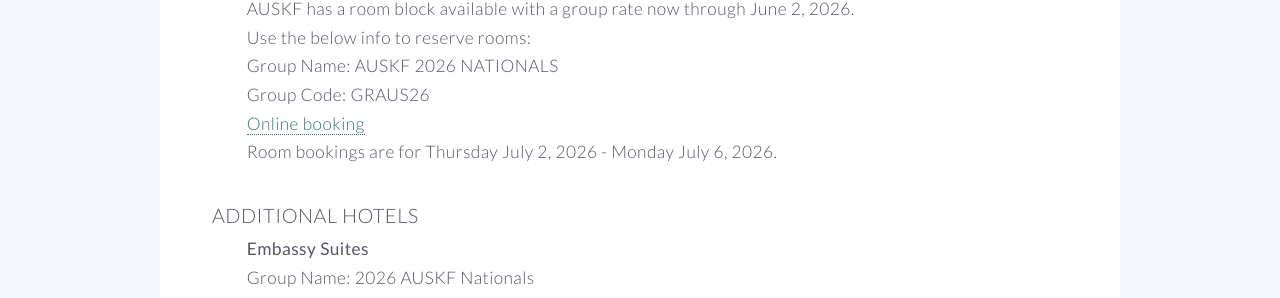
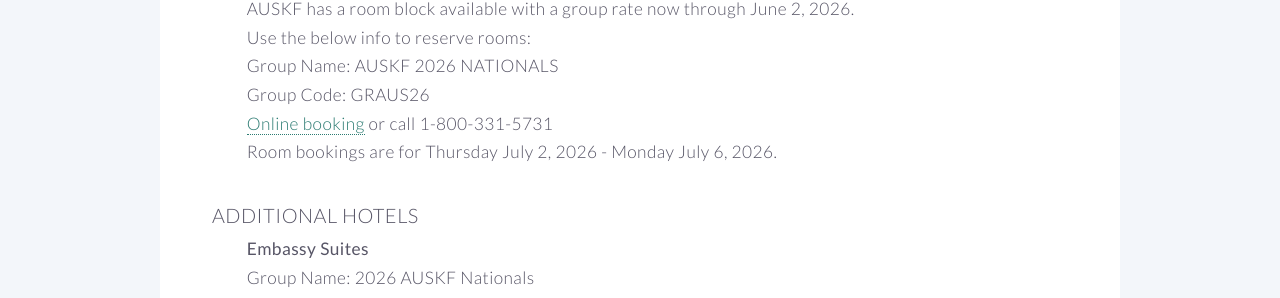
Before and after one commit to auskf-web/auskf-nationals.github.io, a Jekyll site: the page built from travel.md, in a window 1280 px wide and 900 px high. Shown: the part 394-692 px from the top of the window. Built offline with Jekyll 4.4.1, drawn with Linux system fonts in a browser that asks for light colours.

Commit message:
Update travel.md

```diff
--- a/travel.md
+++ b/travel.md
@@ -15,7 +15,7 @@ AUSKF has a room block available with a group rate now through June 2, 2026.
 Use the below info to reserve rooms:
 Group Name: AUSKF 2026 NATIONALS
 Group Code: GRAUS26
-[Online booking](https://goldennugget.book.pegsbe.com/promo?offerCode=GRAUS26&hotel=GNLV)
+[Online booking](https://goldennugget.book.pegsbe.com/promo?offerCode=GRAUS26&hotel=GNLV) or call 1-800-331-5731
 Room bookings are for Thursday July 2, 2026 - Monday July 6, 2026.
 </div>
 
```
